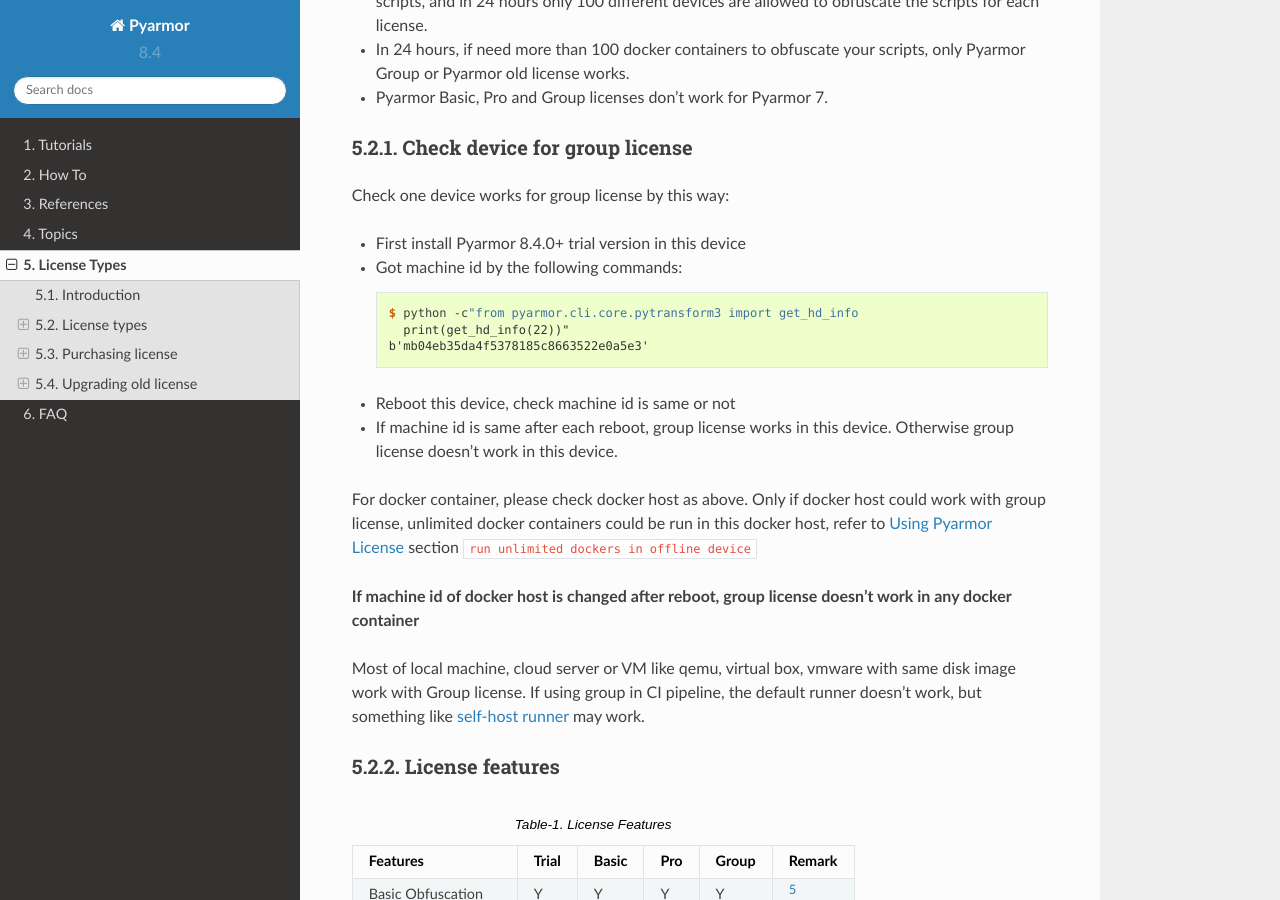
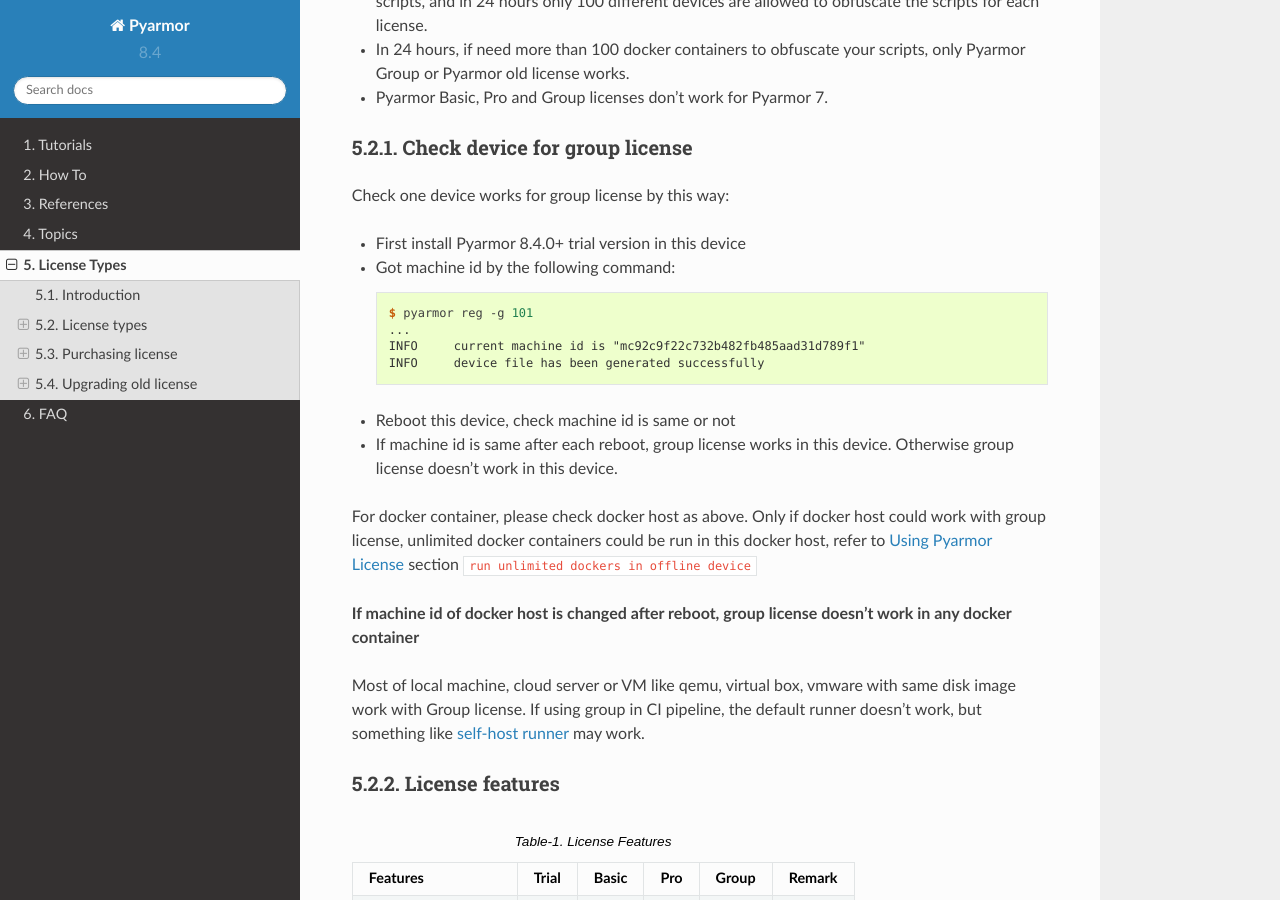
Before and after one commit to dashingsoft/pyarmor, a Sphinx documentation site: the page built from docs/licenses.rst, in a window 1280 px wide and 900 px high, scrolled down 3028 px. Built offline with Sphinx 7.4.7 and the Read the Docs theme 2.0.0, drawn with Linux system fonts in a browser that asks for light colours.

Commit message:
Refine how to check machine id

```diff
--- a/docs/licenses.rst
+++ b/docs/licenses.rst
@@ -113,11 +113,12 @@
 Check one device works for group license by this way:
 
 * First install Pyarmor 8.4.0+ trial version in this device
-* Got machine id by the following commands::
+* Got machine id by the following command::
 
-    $ python -c"from pyarmor.cli.core.pytransform3 import get_hd_info
-      print(get_hd_info(22))"
-    b'mb04eb35da4f5378185c8663522e0a5e3'
+    $ pyarmor reg -g 101
+    ...
+    INFO     current machine id is "mc92c9f22c732b482fb485aad31d789f1"
+    INFO     device file has been generated successfully
 
 * Reboot this device, check machine id is same or not
 * If machine id is same after each reboot, group license works in this device. Otherwise group license doesn't work in this device.
```
